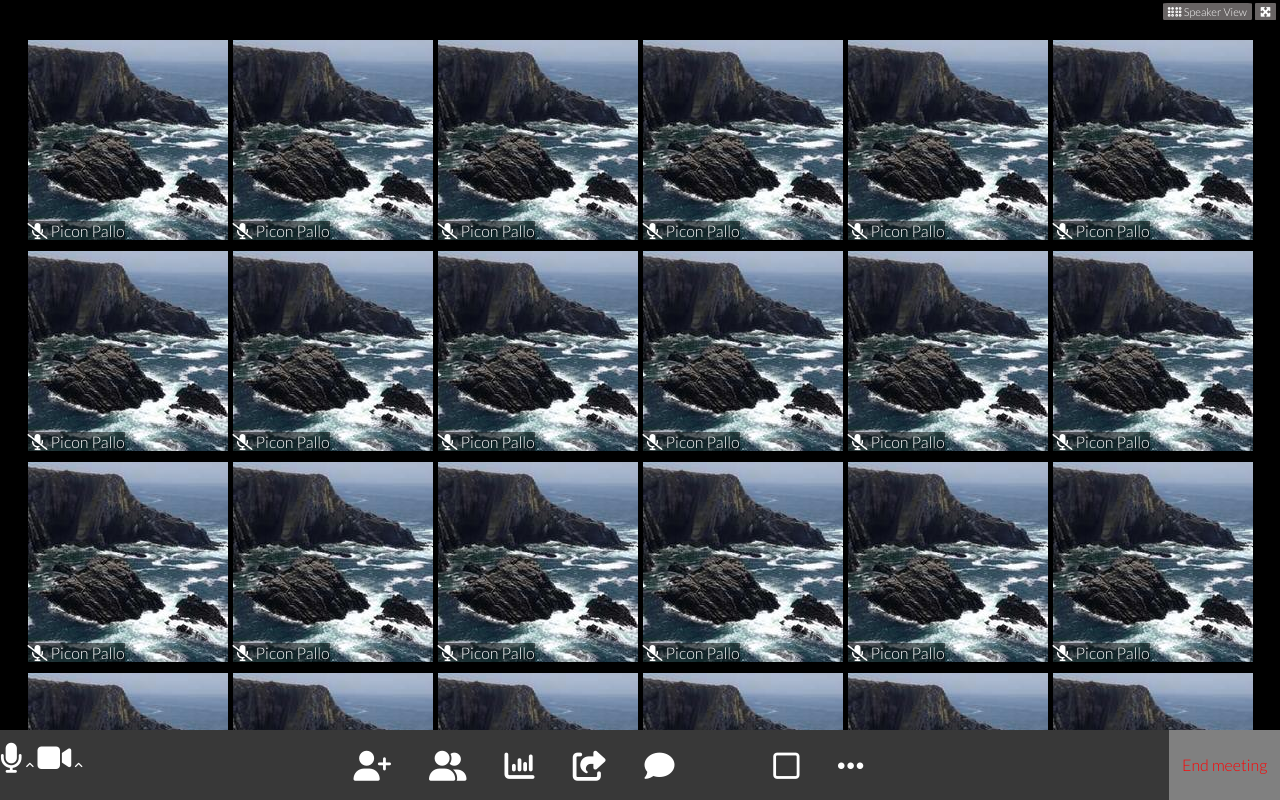
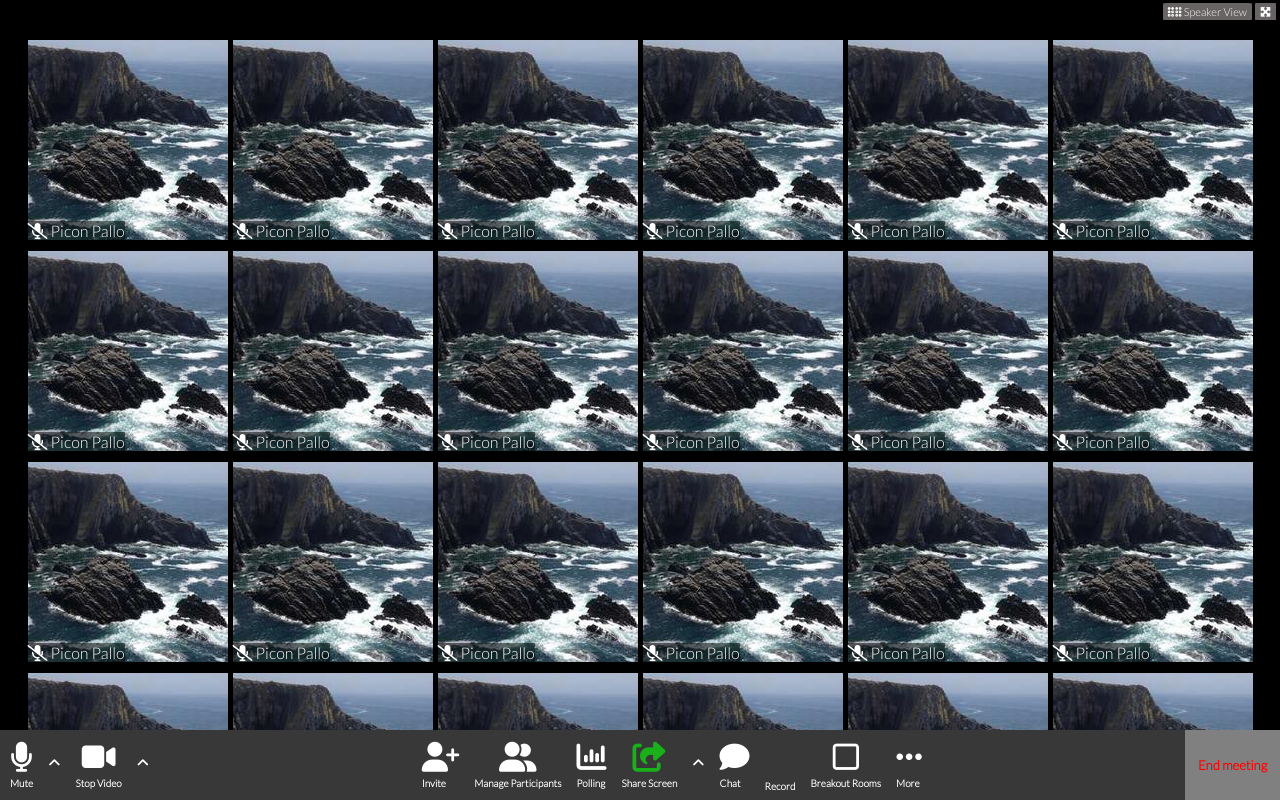
Before and after one commit to jeremy-mazzocco/html-css-zoom, a plain HTML site: page index.html in a window 1280 px wide. Drawn offline with Linux system fonts and the light colour scheme.

Commit message:
final fixes

```diff
--- a/index.html
+++ b/index.html
@@ -302,20 +302,57 @@
         <footer>
             <div class="controller">
                 <div class="left">
+                    <div class="left-icon">
                         <i class="fa-solid fa-microphone"></i>
-                    <i class="fa-solid fa-angle-up" id="up"></i>
+                        Mute
+                    </div>
+                    <div class="left-icon">
+                        <i class="fa-solid fa-angle-up" id="arrow-up"></i>
+                    </div>
+                    <div class="left-icon">
                         <i class="fa-solid fa-video"></i>
-                    <i class="fa-solid fa-angle-up" id="up"></i>
+                        Stop Video
+                    </div>
+                    <div class="left-icon">
+                        <i class="fa-solid fa-angle-up" id="arrow-up"></i>
+                    </div>
                 </div>
                 <div class="middle">
+                    <div class="middle-icon">
                         <i class="fa-solid fa-user-plus"></i>
+                        Invite
+                    </div>
+                    <div class="middle-icon">
                         <i class="fa-solid fa-user-group"></i>
+                        Manage Participants
+                    </div>
+                    <div class="middle-icon">
                         <i class="fa-solid fa-chart-column"></i>
-                    <i class="fa-solid fa-share-from-square"></i>
+                        Polling
+                    </div>
+                    <div class="middle-icon">
+                        <i class="fa-solid fa-share-from-square" id="green"></i>
+                        Share Screen
+                    </div>
+                    <div class="middle-icon">
+                        <i class="fa-solid fa-angle-up" id="arrow-up"></i>
+                    </div>
+                    <div class="middle-icon">
                         <i class="fa-solid fa-comment"></i>
+                        Chat
+                    </div>
+                    <div class="middle-icon">
                         <i class="fa-thin fa-record-vinyl"></i>
+                        Record
+                    </div>
+                    <div class="middle-icon">
                         <i class="fa-sharp fa-regular fa-square"></i>
+                        Breakout Rooms
+                    </div>
+                    <div class="middle-icon">
                         <i class="fa-solid fa-ellipsis"></i>
+                        More
+                    </div>
                 </div>
                 <div class="right">
                     End meeting
--- a/style.css
+++ b/style.css
@@ -36,7 +36,7 @@
 
 .item-container {
     width: 100%;
-    max-height: 90vh;
+    max-height: calc(100vh - 40px - 70px);
     margin: auto;
     background-color: black;
     display: flex;
@@ -75,7 +75,7 @@
     left: 0;
     display: flex;
     justify-content: space-between;
-    align-items: center;
+
 }
 
 .controller i {
@@ -83,28 +83,50 @@
     font-size: 30px;
 }
 
-.middle i {
-    padding-right: 35px;
+.left,
+.middle {
+    display: flex;
+    flex-direction: row;
+    justify-content: space-around;
+    align-items: center;
+    gap: 0px 15px;
+    color: white;
+    font-weight: bold;
+    font-size: 10px;
+    padding-left: 10px;
+}
+
+.middle-icon i,
+.left-icon i {
+    display: block;
+    text-align: center;
+    padding-bottom: 5px;
+}
+
+#arrow-up {
+    font-size: 14px;
+}
+
+#green {
+    color: rgb(25, 176, 25);
 }
 
 .controller .right {
     padding: 0% 1%;
     height: 100%;
     color: red;
+    font-size: 13px;
+    font-weight: bold;
     background-color: gray;
     line-height: 70px;
 }
 
-.controller-icon {
+/* .controller-icon {
     display: inline-block;
-}
+} */
 
-#up {
-    font-size: 10px;
-    line-height: 70px;
-}
 
-/* DEBUG */
+/* //////////////////////////DEBUG////////////////////////// */
 /* .view-container,
 .speaker,
 .main.container,
```
Lines whose indentation alone changed are shown as unchanged.
